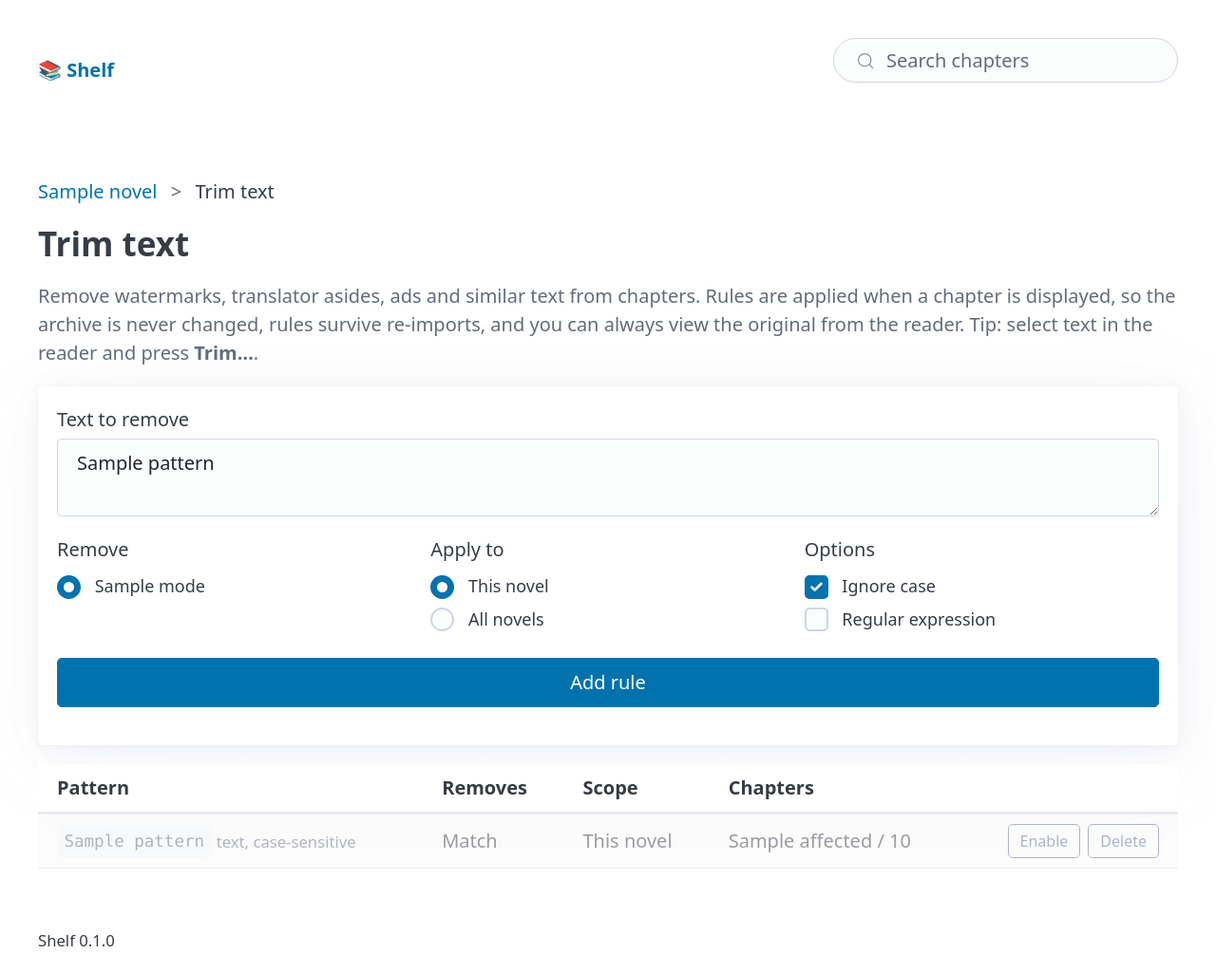
After one commit to mshamory/Shelf, a FastAPI app: template src/shelf/templates/trim.html in a window 1280 px wide. The commit adds this page. Shown: the whole page at 95% size. Run offline with FastAPI, Linux system fonts and the light colour scheme; the template is opened without the code that fills it: most values are stand-ins (such as "Sample title", 1, 10 or a date in 2020).

Commit message:
Add trim rules to strip watermarks and translator notes
Rules (literal text or regex, optionally case-sensitive) either cut the
matching text or drop whole paragraphs containing it, for one novel or
all novels. They are applied at render time with lxml, so archives are
never modified, rules survive re-imports, and the reader can show the
original. Rules can be added by selecting text in the reader, and
managed per novel with a count of affected chapters.

Co-Authored-By: Claude Opus 5.5 <noreply@anthropic.com>

```diff
--- a/pyproject.toml
+++ b/pyproject.toml
@@ -16,6 +16,7 @@ dependencies = [
     "selectolax>=1.0",
     "nh3>=0.2.18",
     "httpx>=0.27",
+    "lxml>=5.0",
 ]
 
 [dependency-groups]
--- a/src/shelf/main.py
+++ b/src/shelf/main.py
@@ -1,5 +1,6 @@
 from __future__ import annotations
 
+import html as html_lib
 import logging
 import re
 import shutil
@@ -19,10 +20,11 @@ from starlette.concurrency import run_in_threadpool
 
 from . import __version__
 from .config import settings
-from .db import Chapter, Novel, get_session, init_db, utcnow
+from .db import Chapter, Novel, TrimRule, get_session, init_db, utcnow
 from .gaps import find_gaps, gaps_before, missing_count
 from .library import apply_metadata, import_wacz, scan_status, start_scan
 from .novelupdates import MetadataError, fetch_series, parse_series_page
+from .trim import MODES, InvalidRule, apply_rules, compile_rule, compile_rules
 
 log = logging.getLogger("shelf")
 HERE = Path(__file__).parent
@@ -275,7 +277,7 @@ def continue_reading(session: SessionDep, novel_id: int):
 
 
 @app.get("/chapter/{chapter_id}", response_class=HTMLResponse)
-def reader(request: Request, session: SessionDep, chapter_id: int):
+def reader(request: Request, session: SessionDep, chapter_id: int, original: bool = False):
     ch = session.get(Chapter, chapter_id)
     if ch is None:
         raise HTTPException(404, "Chapter not found")
@@ -286,6 +288,10 @@ def reader(request: Request, session: SessionDep, chapter_id: int):
     prev_id = ids[idx - 1] if idx else None
     next_id = ids[idx + 1] if idx is not None and idx + 1 < len(ids) else None
     resume = novel.last_position if novel.last_chapter_id == ch.id else 0.0
+    rules = compile_rules(trim_rules(session, novel.id))
+    content, trimmed = ch.content_html, 0
+    if rules and not original:
+        content, trimmed = apply_rules(ch.content_html, rules)
     # Warn when the next chapter skips numbers (e.g. 128 -> 130).
     gap_ahead = None
     if next_id is not None and ch.number is not None:
@@ -303,7 +309,9 @@ def reader(request: Request, session: SessionDep, chapter_id: int):
         request,
         "reader.html",
         {"novel": novel, "chapter": ch, "toc": toc, "index": idx, "prev_id": prev_id,
-         "next_id": next_id, "resume": resume, "gap_ahead": gap_ahead},
+         "next_id": next_id, "resume": resume, "gap_ahead": gap_ahead,
+         "content": content, "trimmed": trimmed, "original": original,
+         "has_rules": bool(rules)},
     )
 
 
@@ -323,6 +331,99 @@ def save_progress(session: SessionDep, p: Progress):
     novel.last_read_at = utcnow()
     session.commit()
     return {"ok": True}
+
+
+# -- trimming ----------------------------------------------------------------
+
+
+def trim_rules(session: Session, novel_id: int) -> list[TrimRule]:
+    """Rules for one novel plus rules that apply to every novel."""
+    return list(session.exec(
+        select(TrimRule)
+        .where(or_(TrimRule.novel_id == novel_id, TrimRule.novel_id == None))  # noqa: E711
+        .order_by(TrimRule.created_at)
+    ).all())
+
+
+def safe_next(url: str, fallback: str) -> str:
+    # Only allow local redirects.
+    return url if url.startswith("/") and not url.startswith("//") else fallback
+
+
+@app.get("/novel/{novel_id}/trim", response_class=HTMLResponse)
+def trim_page(request: Request, session: SessionDep, novel_id: int, pattern: str = ""):
+    novel = get_novel(session, novel_id)
+    rules = trim_rules(session, novel_id)
+    texts = [
+        re.sub(r"\s+", " ", html_lib.unescape(TAG_RE.sub(" ", html)))
+        for html in session.exec(
+            select(Chapter.content_html).where(Chapter.novel_id == novel_id)
+        ).all()
+    ]
+    affected = {}
+    for rule in rules:
+        try:
+            rx = compile_rule(rule.pattern, rule.is_regex, rule.ignore_case)
+        except InvalidRule:
+            affected[rule.id] = None
+            continue
+        affected[rule.id] = sum(1 for t in texts if rx.search(t))
+    return templates.TemplateResponse(
+        request,
+        "trim.html",
+        {"novel": novel, "rules": rules, "affected": affected, "modes": MODES,
+         "chapter_total": len(texts), "pattern": pattern},
+    )
+
+
+@app.post("/trim")
+def trim_add(
+    session: SessionDep,
+    pattern: Annotated[str, Form()],
+    novel_id: Annotated[int, Form()],
+    scope: Annotated[str, Form()] = "novel",
+    mode: Annotated[str, Form()] = "text",
+    is_regex: Annotated[bool, Form()] = False,
+    ignore_case: Annotated[bool, Form()] = False,
+    next: Annotated[str, Form()] = "",
+):
+    get_novel(session, novel_id)
+    back = safe_next(next, f"/novel/{novel_id}/trim")
+    if mode not in MODES:
+        return flash_redirect(back, "Unknown trim mode", error=True)
+    try:
+        compile_rule(pattern, is_regex, ignore_case)
+    except InvalidRule as e:
+        return flash_redirect(back, str(e), error=True)
+    session.add(TrimRule(
+        novel_id=None if scope == "all" else novel_id,
+        pattern=pattern if is_regex else pattern.strip(),
+        is_regex=is_regex, ignore_case=ignore_case, mode=mode,
+    ))
+    session.commit()
+    return flash_redirect(back, "Trim rule added")
+
+
+def _get_rule(session: Session, rule_id: int) -> TrimRule:
+    rule = session.get(TrimRule, rule_id)
+    if rule is None:
+        raise HTTPException(404, "Rule not found")
+    return rule
+
+
+@app.post("/trim/{rule_id}/toggle")
+def trim_toggle(session: SessionDep, rule_id: int, next: Annotated[str, Form()] = "/"):
+    rule = _get_rule(session, rule_id)
+    rule.enabled = not rule.enabled
+    session.commit()
+    return flash_redirect(safe_next(next, "/"))
+
+
+@app.post("/trim/{rule_id}/delete")
+def trim_delete(session: SessionDep, rule_id: int, next: Annotated[str, Form()] = "/"):
+    session.delete(_get_rule(session, rule_id))
+    session.commit()
+    return flash_redirect(safe_next(next, "/"), "Trim rule deleted")
 
 
 # -- search ------------------------------------------------------------------
--- a/src/shelf/static/shelf.css
+++ b/src/shelf/static/shelf.css
@@ -111,3 +111,14 @@ body { background: var(--pico-background-color); }
 .missing-summary summary { color: var(--pico-del-color, #c0392b); }
 .gap-notice { margin-top: 2rem; padding: .75rem 1rem; font-size: .9rem; border-left: 4px solid var(--pico-del-color, #c0392b);
   background: var(--pico-card-background-color); border-radius: var(--pico-border-radius); }
+
+/* trimming */
+.trim-status { margin: -1rem 0 1.5rem; font-family: var(--pico-font-family-sans-serif); }
+.trim-fab { position: absolute; z-index: 20; box-shadow: var(--pico-card-box-shadow); }
+.dialog-actions { display: flex; justify-content: flex-end; gap: .5rem; }
+.dialog-actions button { width: auto; margin: 0; }
+.trim-form fieldset label { font-size: .9rem; }
+.trim-rules code { white-space: pre-wrap; word-break: break-word; }
+.trim-rules .row-actions { display: flex; gap: .4rem; justify-content: flex-end; }
+.trim-rules .row-actions form { margin: 0; }
+.trim-rules tr.is-disabled td { opacity: .5; }
--- a/src/shelf/templates/novel.html
+++ b/src/shelf/templates/novel.html
@@ -104,6 +104,7 @@
         <a href="/novel/{{ novel.id }}">Done</a>
       {% else %}
         <a href="/novel/{{ novel.id }}?hidden=1" title="Hide pages that aren't chapters">Edit list</a>
+        <a href="/novel/{{ novel.id }}/trim" title="Remove watermarks and translator notes">Trim text</a>
       {% endif %}
       <form method="post" action="/novel/{{ novel.id }}/reimport"><button class="outline secondary small">Re-import</button></form>
       {% if last %}<form method="post" action="/novel/{{ novel.id }}/progress/reset"><button class="outline secondary small">Reset progress</button></form>{% endif %}
--- /dev/null
+++ b/src/shelf/templates/trim.html
@@ -0,0 +1,64 @@
+{% extends "base.html" %}
+{% block title %}Trim text · {{ novel.title }}{% endblock %}
+{% block content %}
+<nav aria-label="breadcrumb"><ul><li><a href="/novel/{{ novel.id }}">{{ novel.title }}</a></li><li>Trim text</li></ul></nav>
+<h2>Trim text</h2>
+<p class="muted">Remove watermarks, translator asides, ads and similar text from chapters. Rules are applied
+  when a chapter is displayed, so the archive is never changed, rules survive re-imports, and you can always
+  view the original from the reader. Tip: select text in the reader and press <strong>Trim…</strong>.</p>
+
+<article>
+  <form method="post" action="/trim" class="trim-form">
+    <input type="hidden" name="novel_id" value="{{ novel.id }}">
+    <label>Text to remove
+      <textarea name="pattern" rows="2" required placeholder="e.g. Read this at example-translations.com">{{ pattern }}</textarea>
+    </label>
+    <div class="grid">
+      <fieldset>
+        <legend>Remove</legend>
+        {% for value, label in modes.items() %}
+        <label><input type="radio" name="mode" value="{{ value }}" {% if loop.first %}checked{% endif %}> {{ label }}</label>
+        {% endfor %}
+      </fieldset>
+      <fieldset>
+        <legend>Apply to</legend>
+        <label><input type="radio" name="scope" value="novel" checked> This novel</label>
+        <label><input type="radio" name="scope" value="all"> All novels</label>
+      </fieldset>
+      <fieldset>
+        <legend>Options</legend>
+        <label><input type="checkbox" name="ignore_case" value="true" checked> Ignore case</label>
+        <label><input type="checkbox" name="is_regex" value="true"> Regular expression</label>
+      </fieldset>
+    </div>
+    <button type="submit">Add rule</button>
+  </form>
+</article>
+
+{% if rules %}
+<div class="overflow-auto">
+<table class="striped trim-rules">
+  <thead><tr><th>Pattern</th><th>Removes</th><th>Scope</th><th>Chapters</th><th></th></tr></thead>
+  <tbody>
+  {% for r in rules %}
+    <tr class="{% if not r.enabled %}is-disabled{% endif %}">
+      <td><code>{{ r.pattern }}</code>
+        <small class="muted">{% if r.is_regex %}regex{% else %}text{% endif %}{% if not r.ignore_case %}, case-sensitive{% endif %}</small></td>
+      <td>{{ 'Paragraph' if r.mode == 'paragraph' else 'Match' }}</td>
+      <td>{{ 'All novels' if r.novel_id is none else 'This novel' }}</td>
+      <td>{% if affected[r.id] is none %}<span class="warn">invalid</span>{% else %}{{ affected[r.id] }} / {{ chapter_total }}{% endif %}</td>
+      <td><div class="row-actions">
+        <form method="post" action="/trim/{{ r.id }}/toggle"><input type="hidden" name="next" value="/novel/{{ novel.id }}/trim">
+          <button class="outline secondary small">{{ 'Disable' if r.enabled else 'Enable' }}</button></form>
+        <form method="post" action="/trim/{{ r.id }}/delete"><input type="hidden" name="next" value="/novel/{{ novel.id }}/trim">
+          <button class="outline secondary small">Delete</button></form>
+      </div></td>
+    </tr>
+  {% endfor %}
+  </tbody>
+</table>
+</div>
+{% else %}
+<p class="muted">No trim rules yet.</p>
+{% endif %}
+{% endblock %}
```
Also changed, not shown: src/shelf/db.py (+18 -0 lines), src/shelf/static/reader.js (+27 -0 lines), src/shelf/templates/reader.html (+31 -1 lines), src/shelf/trim.py (added, +122 -0 lines), tests/test_app.py (+38 -0 lines), tests/test_trim.py (added, +46 -0 lines), 1 other file.
